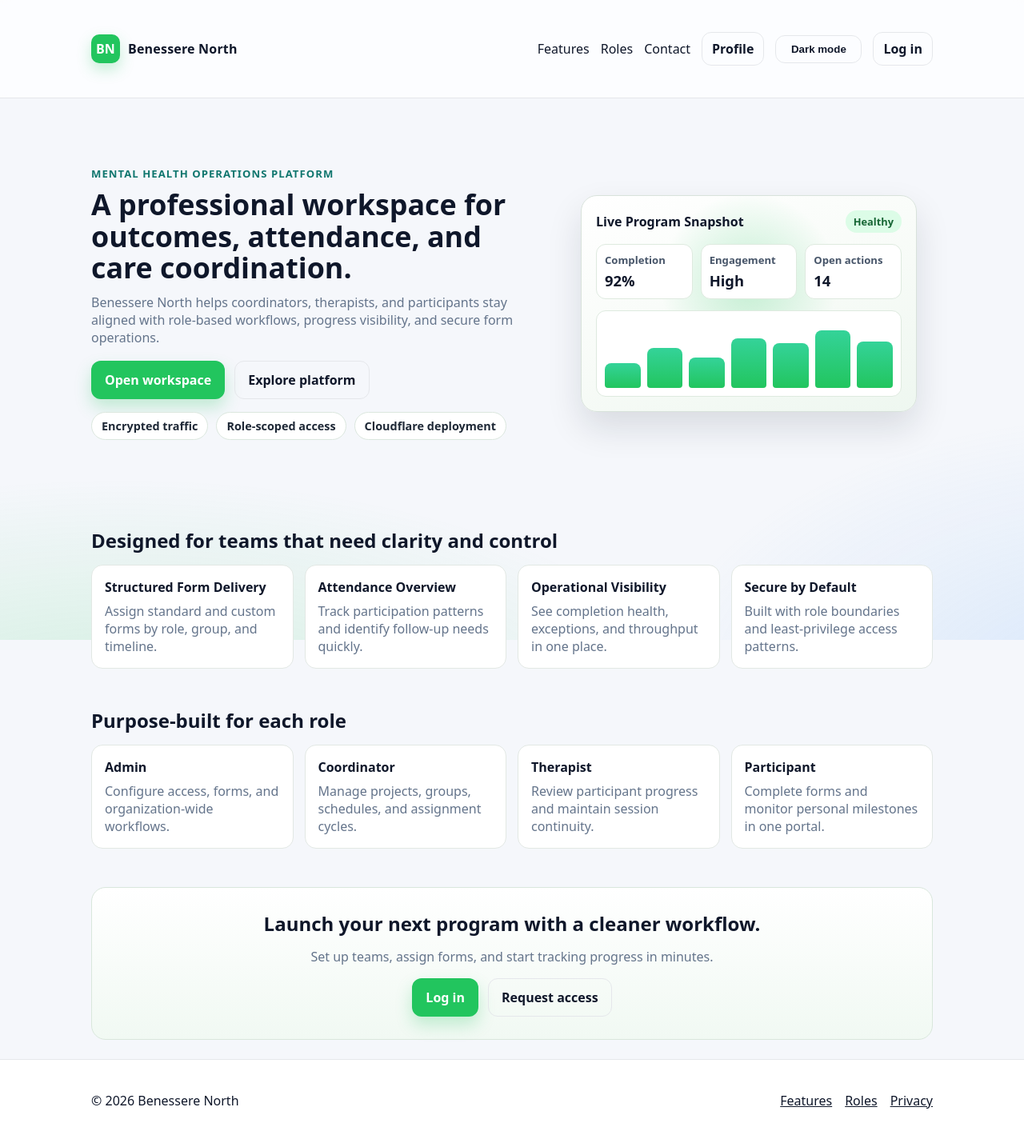
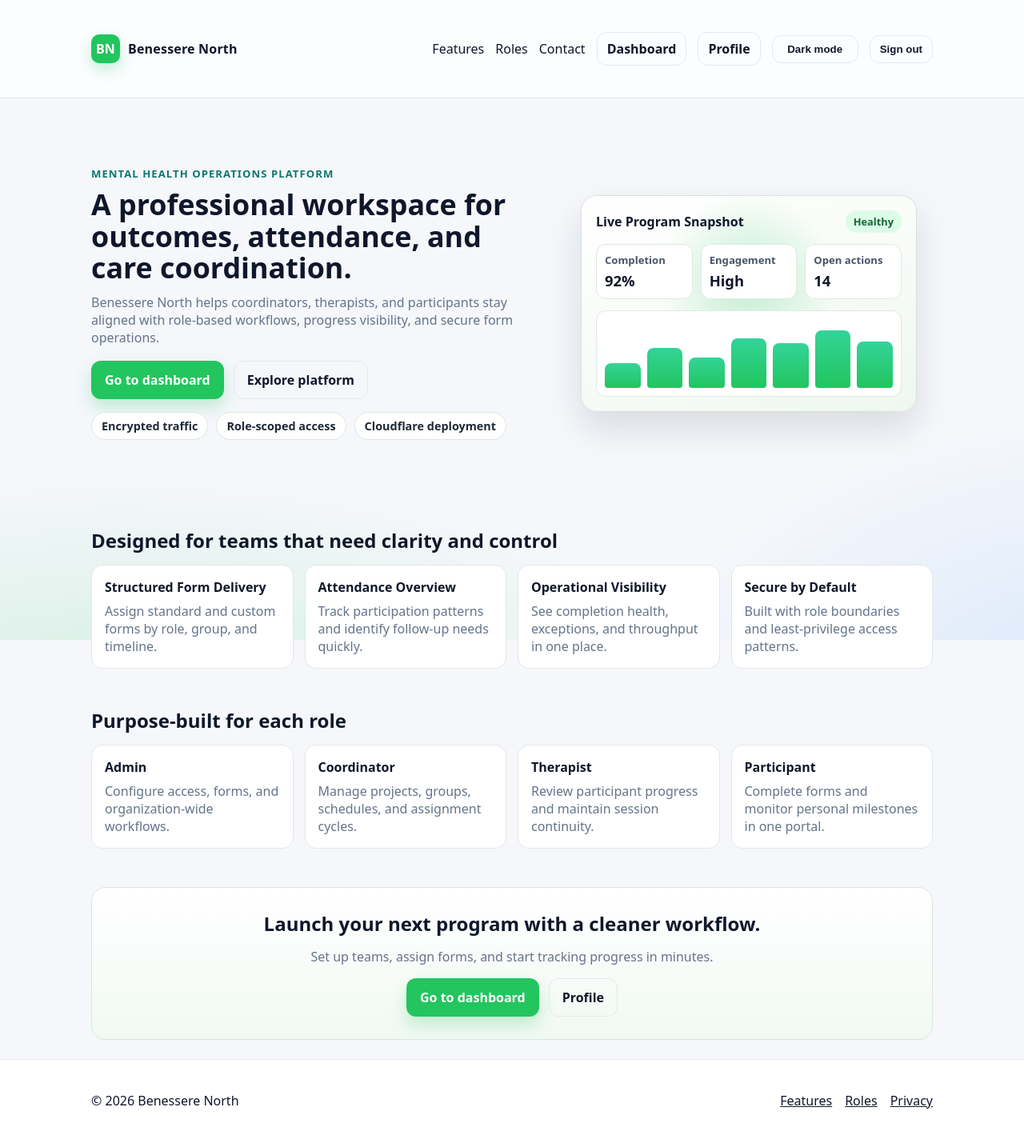
Before and after one commit to jpache22/benessere-north-mental-health-tracker, a SvelteKit app in the folder frontend/: page /landing in a window 1280 px wide. Shown: the top 1424 px of the page at 80% size. Built offline with nearby package versions, Linux system fonts and the light colour scheme; sample sign-in values are in the browser's storage.

Commit message:
Show dashboard and signout actions on landing when authenticated

```diff
--- a/frontend/src/routes/+layout.svelte
+++ b/frontend/src/routes/+layout.svelte
@@ -9,6 +9,7 @@
   let open = false;
   let darkMode = false;
   let isAuthenticated = false;
+  let dashboardPath = "/landing";
 
   // current year
   if (typeof window !== "undefined") {
@@ -57,6 +58,7 @@
   function syncAuth() {
     const session = getAuthSession();
     isAuthenticated = session.authenticated;
+    dashboardPath = getRoleHomePath(session.role);
   }
 
   function enforceSession(pathname) {
@@ -64,6 +66,7 @@
     const isProtected = protectedPrefixes.some((p) => pathname.startsWith(p));
     const session = getAuthSession();
     isAuthenticated = session.authenticated;
+    dashboardPath = getRoleHomePath(session.role);
 
     if (isProtected && !session.authenticated) {
       goto("/login");
@@ -82,10 +85,6 @@
     if (session.authenticated && pathname.startsWith("/participant") && session.role !== "patient") goto(roleHome);
     if (session.authenticated && pathname.startsWith("/intake") && session.role !== "intake") goto(roleHome);
   }
-
-  $: hideSignOut =
-    $page.url.pathname.startsWith("/login") ||
-    $page.url.pathname.startsWith("/landing");
 
   $: if (browser) enforceSession($page.url.pathname);
 </script>
@@ -114,6 +113,7 @@
         <li><a href="/landing#roles">Roles</a></li>
         <li><a href="/landing#contact">Contact</a></li>
         {#if isAuthenticated}
+          <li><a class="btn small outline" href={dashboardPath}>Dashboard</a></li>
           <li><a class="btn small outline" href="/profile">Profile</a></li>
         {/if}
         <li>
@@ -122,10 +122,10 @@
           </button>
         </li>
 
-        {#if hideSignOut}
+        {#if isAuthenticated}
+          <li><button class="btn small outline" on:click={signout}>Sign out</button></li>
+        {:else}
           <li><a class="btn small outline" href="/login">Log in</a></li>
-        {:else}
-          <li><button class="btn small outline" on:click={signout}>Sign out</button></li>
         {/if}
       </ul>
     </nav>
--- a/frontend/src/routes/landing/+page.svelte
+++ b/frontend/src/routes/landing/+page.svelte
@@ -1,8 +1,13 @@
 <script>
+  import { onMount } from "svelte";
+  import { getAuthSession, getRoleHomePath } from "$lib/auth";
+
   let tiltX = 0;
   let tiltY = 0;
   let glowX = 50;
   let glowY = 40;
+  let isAuthenticated = false;
+  let dashboardPath = "/landing";
 
   function handleCardMove(event) {
     const { left, top, width, height } = event.currentTarget.getBoundingClientRect();
@@ -21,6 +26,12 @@
     glowX = 50;
     glowY = 40;
   }
+
+  onMount(() => {
+    const session = getAuthSession();
+    isAuthenticated = session.authenticated;
+    dashboardPath = getRoleHomePath(session.role);
+  });
 </script>
 
 <main>
@@ -33,7 +44,9 @@
         with role-based workflows, progress visibility, and secure form operations.
       </p>
       <div class="cta-row">
-        <a class="btn" href="/login">Open workspace</a>
+        <a class="btn" href={isAuthenticated ? dashboardPath : "/login"}>
+          {isAuthenticated ? "Go to dashboard" : "Open workspace"}
+        </a>
         <a class="btn outline" href="#features">Explore platform</a>
       </div>
       <ul class="trust-row" aria-label="Trust and security highlights">
@@ -130,8 +143,13 @@
       <h2>Launch your next program with a cleaner workflow.</h2>
       <p>Set up teams, assign forms, and start tracking progress in minutes.</p>
       <div class="cta-row">
-        <a class="btn" href="/login">Log in</a>
-        <a class="btn outline" href="/register">Request access</a>
+        {#if isAuthenticated}
+          <a class="btn" href={dashboardPath}>Go to dashboard</a>
+          <a class="btn outline" href="/profile">Profile</a>
+        {:else}
+          <a class="btn" href="/login">Log in</a>
+          <a class="btn outline" href="/register">Request access</a>
+        {/if}
       </div>
     </div>
   </section>
```
